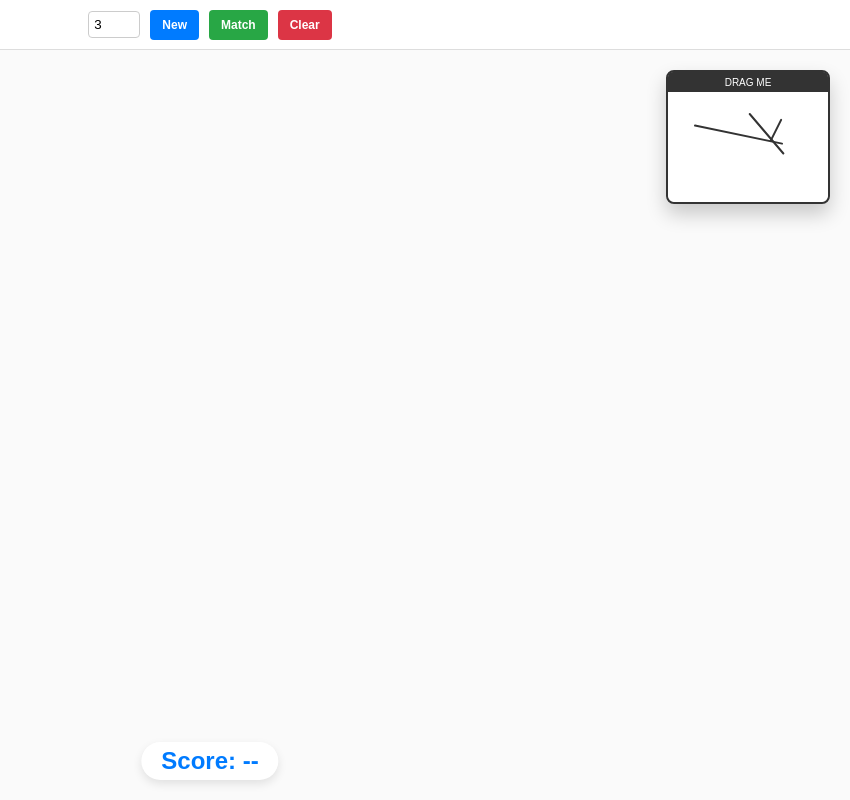
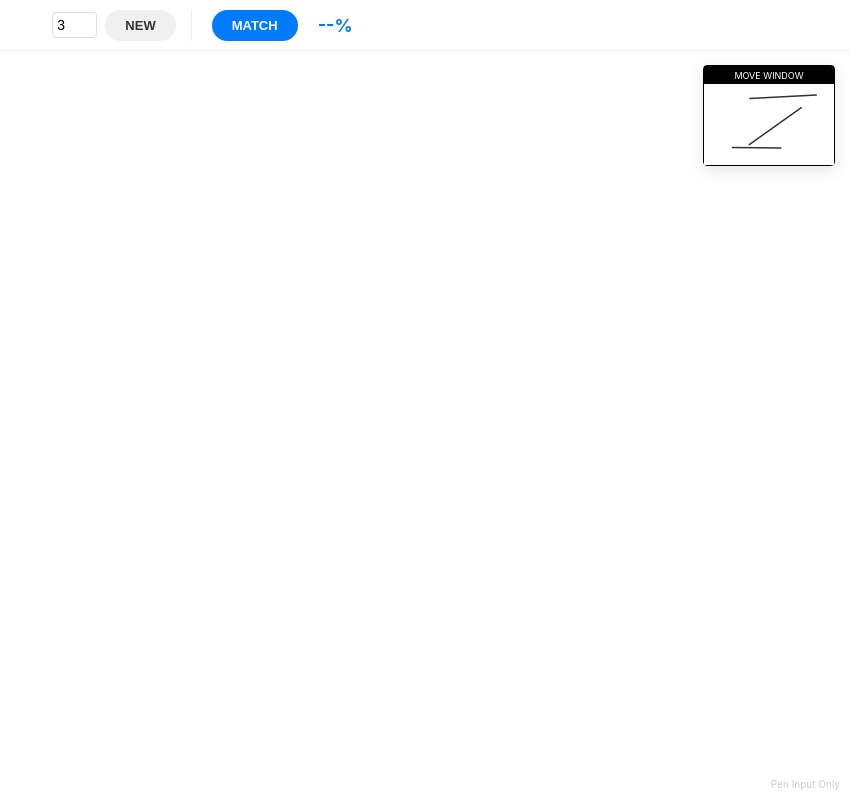
Before and after one commit to mehran-prs/pen-matcher, a plain HTML site: page index.html in a window 1280 px wide. Shown: the whole page, without its empty margins (430-1280 px from the left). Drawn offline with Linux system fonts and the light colour scheme.

Commit message:
chore: improve ux

```diff
--- a/index.html
+++ b/index.html
@@ -3,77 +3,71 @@
 <head>
     <meta charset="UTF-8">
     <meta name="viewport" content="width=device-width, initial-scale=1.0, maximum-scale=1.0, user-scalable=no">
-    <title>Pen Matcher</title>
+    <title>Pen-Only Matcher</title>
     <style>
         body, html {
             margin: 0; padding: 0; width: 100%; height: 100%;
-            overflow: hidden; font-family: sans-serif; background: #fafafa;
-            touch-action: none; /* Prevents scrolling while drawing */
+            overflow: hidden; font-family: -apple-system, sans-serif;
+            background: #fff; touch-action: none;
         }
 
-        /* Top Control Bar */
+        /* Minimalist Toolbar */
         .toolbar {
             position: fixed; top: 0; left: 0; width: 100%; height: 50px;
-            background: rgba(255, 255, 255, 0.9); border-bottom: 1px solid #ddd;
-            display: flex; align-items: center; justify-content: center; gap: 10px;
-            z-index: 100; padding: 0 10px; box-sizing: border-box;
+            background: rgba(255, 255, 255, 0.9); border-bottom: 1px solid #eee;
+            display: flex; align-items: center; justify-content: center; gap: 20px;
+            z-index: 1000;
         }
 
-        /* Main Drawing Canvas */
-        #drawCanvas {
-            position: absolute; top: 0; left: 0;
-            width: 100vw; height: 100vh; display: block;
-        }
+        #drawCanvas { position: absolute; top: 0; left: 0; width: 100%; height: 100%; display: block; }
 
-        /* Floating Moveable Reference Canvas */
+        /* Floating Reference */
         #floatingRef {
-            position: absolute; top: 70px; right: 20px;
-            width: 160px; height: 130px;
-            background: white; border: 2px solid #333;
-            box-shadow: 0 10px 20px rgba(0,0,0,0.2);
-            border-radius: 8px; z-index: 200; cursor: move;
-            display: flex; flex-direction: column;
+            position: absolute; top: 65px; right: 15px;
+            width: 130px; background: white; border: 1.5px solid #000;
+            box-shadow: 0 4px 15px rgba(0,0,0,0.1); border-radius: 4px; z-index: 2000;
         }
         #refHeader {
-            height: 20px; background: #333; color: white;
-            font-size: 10px; display: flex; align-items: center;
-            justify-content: center; border-radius: 5px 5px 0 0;
+            height: 18px; background: #000; color: #fff; font-size: 9px;
+            display: flex; align-items: center; justify-content: center;
+            cursor: move; text-transform: uppercase;
         }
-        #refCanvas { background: #fff; width: 160px; height: 110px; border-radius: 0 0 8px 8px; }
+        #refCanvas { display: block; background: #fff; width: 100%; }
 
-        /* UI Elements */
-        input[type="number"] { width: 40px; border: 1px solid #ccc; border-radius: 4px; padding: 5px; }
+        /* UI Styling */
+        .input-wrap { display: flex; align-items: center; gap: 8px; border-right: 1px solid #eee; padding-right: 15px; }
+        input[type="number"] { width: 35px; border: 1px solid #ddd; border-radius: 4px; padding: 4px; font-size: 14px; }
         button {
-            padding: 8px 12px; font-size: 12px; font-weight: bold;
-            border: none; border-radius: 4px; cursor: pointer;
+            padding: 8px 20px; font-size: 13px; font-weight: 600; border-radius: 20px;
+            border: none; cursor: pointer; transition: all 0.2s;
         }
-        .btn-gen { background: #007bff; color: white; }
-        .btn-match { background: #28a745; color: white; }
-        .btn-reset { background: #dc3545; color: white; }
-        #scorePop {
-            position: fixed; bottom: 20px; left: 50%; transform: translateX(-50%);
-            font-size: 1.5rem; font-weight: bold; color: #007bff;
-            background: white; padding: 5px 20px; border-radius: 20px;
-            box-shadow: 0 4px 10px rgba(0,0,0,0.1); z-index: 100;
-        }
+        .btn-new { background: #f0f0f0; color: #333; }
+        .btn-match { background: #007bff; color: white; }
+        #scoreDisplay { font-weight: bold; color: #007bff; font-size: 18px; min-width: 50px; }
+
+        /* Pen-only indicator */
+        .mode-hint { position: fixed; bottom: 10px; right: 10px; font-size: 10px; color: #ccc; z-index: 50; }
     </style>
 </head>
 <body>
 
 <div class="toolbar">
-    <input type="number" id="lineCount" value="3" min="1" max="10">
-    <button class="btn-gen" onclick="generateLines()">New</button>
-    <button class="btn-match" onclick="checkMatch()">Match</button>
-    <button class="btn-reset" onclick="resetAll()">Clear</button>
-    <div id="scorePop">Score: --</div>
+    <div class="input-wrap">
+        <input type="number" id="lineCount" value="3" min="1" max="10">
+        <button class="btn-new" onclick="startNewGame()">NEW</button>
+    </div>
+    <button class="btn-match" onclick="checkMatch()">MATCH</button>
+    <div id="scoreDisplay">--%</div>
 </div>
 
 <canvas id="drawCanvas"></canvas>
 
 <div id="floatingRef">
-    <div id="refHeader">DRAG ME</div>
-    <canvas id="refCanvas" width="160" height="110"></canvas>
+    <div id="refHeader">Move Window</div>
+    <canvas id="refCanvas"></canvas>
 </div>
+
+<div class="mode-hint">Pen Input Only</div>
 
 <script>
     const drawCanvas = document.getElementById('drawCanvas');
@@ -86,66 +80,73 @@
     let userLines = [];
     let isDrawing = false;
     let startPos = { x: 0, y: 0 };
-    let currentLine = null; // For real-time drawing feedback
 
-    // Handle Canvas Sizing
-    function resize() {
+    function syncLayout() {
         drawCanvas.width = window.innerWidth;
         drawCanvas.height = window.innerHeight;
+        const screenRatio = window.innerHeight / window.innerWidth;
+        const refWidth = 130;
+        refCanvas.width = refWidth;
+        refCanvas.height = refWidth * screenRatio;
     }
-    window.addEventListener('resize', resize);
-    resize();
 
-    // 1. Floating Window Logic (Draggable)
-    let isDragging = false;
+    window.addEventListener('resize', () => {
+        syncLayout();
+        renderUserLines();
+    });
+
+    // REJECTION LOGIC: Check if the pointer is a pen
+    function isPen(e) {
+        // pointerType can be 'mouse', 'pen', or 'touch'
+        return e.pointerType === 'pen';
+    }
+
+    function getPos(e) {
+        const rect = drawCanvas.getBoundingClientRect();
+        return { x: e.clientX - rect.left, y: e.clientY - rect.top };
+    }
+
+    // --- Dragging Window (Allows touch/mouse so you can move it) ---
+    let isDraggingRef = false;
     let dragOffset = { x: 0, y: 0 };
 
     floatingRef.onpointerdown = (e) => {
-        if(e.target.id === "refHeader" || e.target.id === "refCanvas") {
-            isDragging = true;
-            dragOffset.x = e.clientX - floatingRef.offsetLeft;
-            dragOffset.y = e.clientY - floatingRef.offsetTop;
-            floatingRef.setPointerCapture(e.pointerId);
-        }
+        isDraggingRef = true;
+        dragOffset.x = e.clientX - floatingRef.offsetLeft;
+        dragOffset.y = e.clientY - floatingRef.offsetTop;
+        floatingRef.setPointerCapture(e.pointerId);
+        e.stopPropagation();
     };
-
     floatingRef.onpointermove = (e) => {
-        if (!isDragging) return;
+        if (!isDraggingRef) return;
         floatingRef.style.left = (e.clientX - dragOffset.x) + 'px';
         floatingRef.style.top = (e.clientY - dragOffset.y) + 'px';
-        floatingRef.style.right = 'auto'; // Disable the initial 'right' anchor
+        floatingRef.style.right = 'auto';
     };
+    floatingRef.onpointerup = () => isDraggingRef = false;
 
-    floatingRef.onpointerup = () => isDragging = false;
-
-    // 2. Drawing Logic (Tablet Optimized)
+    // --- Drawing Logic (STRICT PEN ONLY) ---
     drawCanvas.onpointerdown = (e) => {
-        if (isDragging) return;
+        if (!isPen(e) || isDraggingRef) return;
         isDrawing = true;
-        const rect = drawCanvas.getBoundingClientRect();
-        startPos = { x: e.clientX - rect.left, y: e.clientY - rect.top };
+        startPos = getPos(e);
     };
 
     drawCanvas.onpointermove = (e) => {
-        if (!isDrawing) return;
-        const rect = drawCanvas.getBoundingClientRect();
-        const currentPos = { x: e.clientX - rect.left, y: e.clientY - rect.top };
-
-        renderEverything(); // Clear and redraw
-        // Draw a temporary line for visual feedback
-        drawLine(drawCtx, {x1: startPos.x, y1: startPos.y, x2: currentPos.x, y2: currentPos.y}, '#007bff', 3);
+        if (!isDrawing || !isPen(e)) return;
+        renderUserLines();
+        drawSingleLine(drawCtx, {x1: startPos.x, y1: startPos.y, x2: getPos(e).x, y2: getPos(e).y}, '#007bff', 2.5);
     };
 
     drawCanvas.onpointerup = (e) => {
-        if (!isDrawing) return;
-        const rect = drawCanvas.getBoundingClientRect();
-        const endPos = { x: e.clientX - rect.left, y: e.clientY - rect.top };
+        if (!isDrawing || !isPen(e)) return;
+        const endPos = getPos(e);
         userLines.push({ x1: startPos.x, y1: startPos.y, x2: endPos.x, y2: endPos.y });
         isDrawing = false;
-        renderEverything();
+        renderUserLines();
     };
 
-    function drawLine(ctx, line, color, width, dash = []) {
+    function drawSingleLine(ctx, line, color, width, dash = []) {
         ctx.beginPath();
         ctx.setLineDash(dash);
         ctx.moveTo(line.x1, line.y1);
@@ -157,60 +158,58 @@
         ctx.setLineDash([]);
     }
 
-    function renderEverything() {
+    function renderUserLines() {
         drawCtx.clearRect(0, 0, drawCanvas.width, drawCanvas.height);
-        userLines.forEach(l => drawLine(drawCtx, l, '#007bff', 3));
+        userLines.forEach(l => drawSingleLine(drawCtx, l, '#007bff', 2.5));
     }
 
-    // 3. Logic & Scoring
-    function generateLines() {
+    // --- Game Logic ---
+    function startNewGame() {
+        userLines = [];
+        targetLines = [];
+        document.getElementById('scoreDisplay').innerText = '--%';
+        drawCtx.clearRect(0, 0, drawCanvas.width, drawCanvas.height);
+        refCtx.clearRect(0, 0, refCanvas.width, refCanvas.height);
+
+        syncLayout();
+
         const n = document.getElementById('lineCount').value;
-        refCtx.clearRect(0, 0, refCanvas.width, refCanvas.height);
-        resetAll();
-        targetLines = [];
         for (let i = 0; i < n; i++) {
             const line = {
-                x1: Math.random() * (refCanvas.width - 40) + 20,
-                y1: Math.random() * (refCanvas.height - 40) + 20,
-                x2: Math.random() * (refCanvas.width - 40) + 20,
-                y2: Math.random() * (refCanvas.height - 40) + 20
+                x1: Math.random() * (refCanvas.width - 20) + 10,
+                y1: Math.random() * (refCanvas.height - 20) + 10,
+                x2: Math.random() * (refCanvas.width - 20) + 10,
+                y2: Math.random() * (refCanvas.height - 20) + 10
             };
             targetLines.push(line);
-            drawLine(refCtx, line, '#333', 2);
+            drawSingleLine(refCtx, line, '#333', 1.5);
         }
     }
 
     function checkMatch() {
         if (userLines.length === 0) return;
-        const scaleX = drawCanvas.width / refCanvas.width;
-        const scaleY = drawCanvas.height / refCanvas.height;
+        const ratio = drawCanvas.width / refCanvas.width;
         let totalScore = 0;
 
         targetLines.forEach(t => {
-            const scaled = { x1: t.x1 * scaleX, y1: t.y1 * scaleY, x2: t.x2 * scaleX, y2: t.y2 * scaleY };
-            drawLine(drawCtx, scaled, 'rgba(255, 0, 0, 0.4)', 6, [15, 10]);
+            const scaled = { x1: t.x1 * ratio, y1: t.y1 * ratio, x2: t.x2 * ratio, y2: t.y2 * ratio };
+            drawSingleLine(drawCtx, scaled, 'rgba(255, 0, 0, 0.3)', 5, [10, 8]);
 
             let bestMatch = 0;
             userLines.forEach(u => {
                 const d1 = Math.hypot(scaled.x1 - u.x1, scaled.y1 - u.y1) + Math.hypot(scaled.x2 - u.x2, scaled.y2 - u.y2);
                 const d2 = Math.hypot(scaled.x1 - u.x2, scaled.y1 - u.y2) + Math.hypot(scaled.x2 - u.x1, scaled.y2 - u.y1);
-                const score = Math.max(0, 100 - (Math.min(d1, d2) / 15));
+                const score = Math.max(0, 100 - (Math.min(d1, d2) / 25));
                 if (score > bestMatch) bestMatch = score;
             });
             totalScore += bestMatch;
         });
 
-        document.getElementById('scorePop').innerText = `Score: ${Math.round(totalScore / targetLines.length)}%`;
+        document.getElementById('scoreDisplay').innerText = `${Math.round(totalScore / targetLines.length)}%`;
     }
 
-    function resetAll() {
-        userLines = [];
-        renderEverything();
-        document.getElementById('scorePop').innerText = 'Score: --';
-    }
-
-    // Initialize
-    generateLines();
+    syncLayout();
+    setTimeout(startNewGame, 100);
 
 </script>
 </body>
```
Also changed, not shown: 1 other file.
